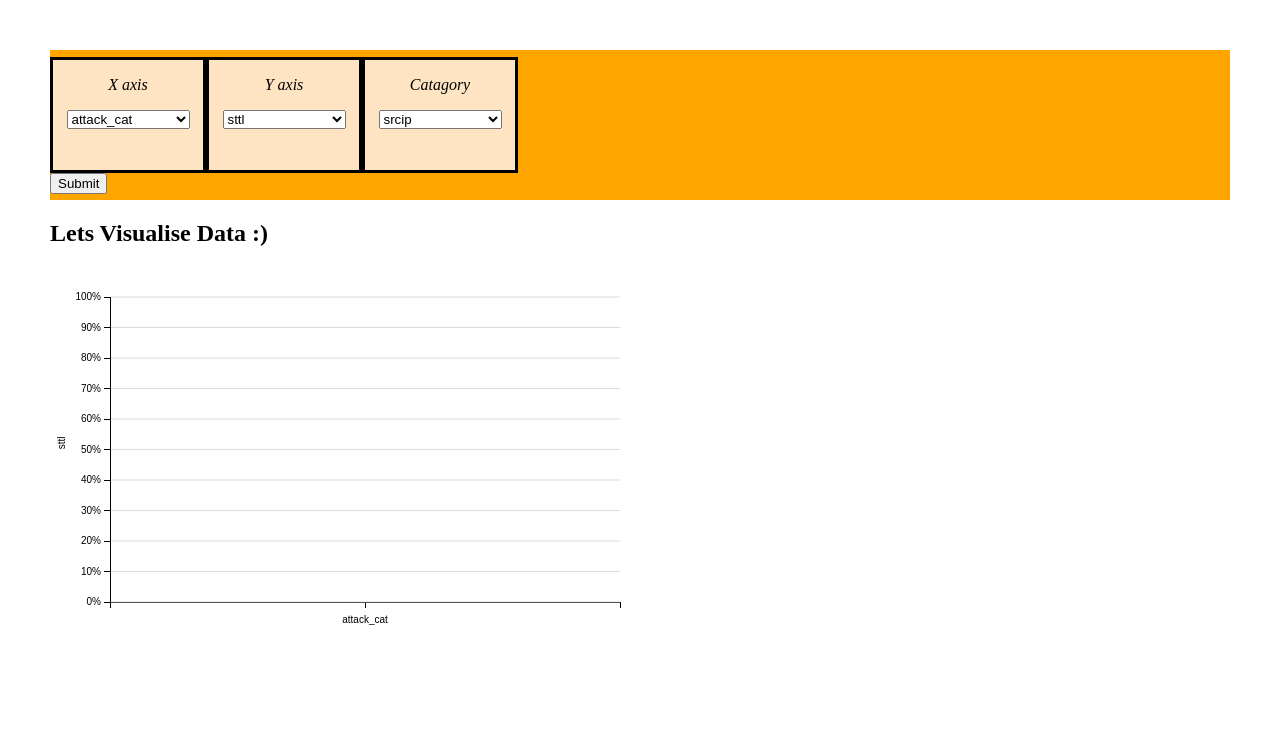
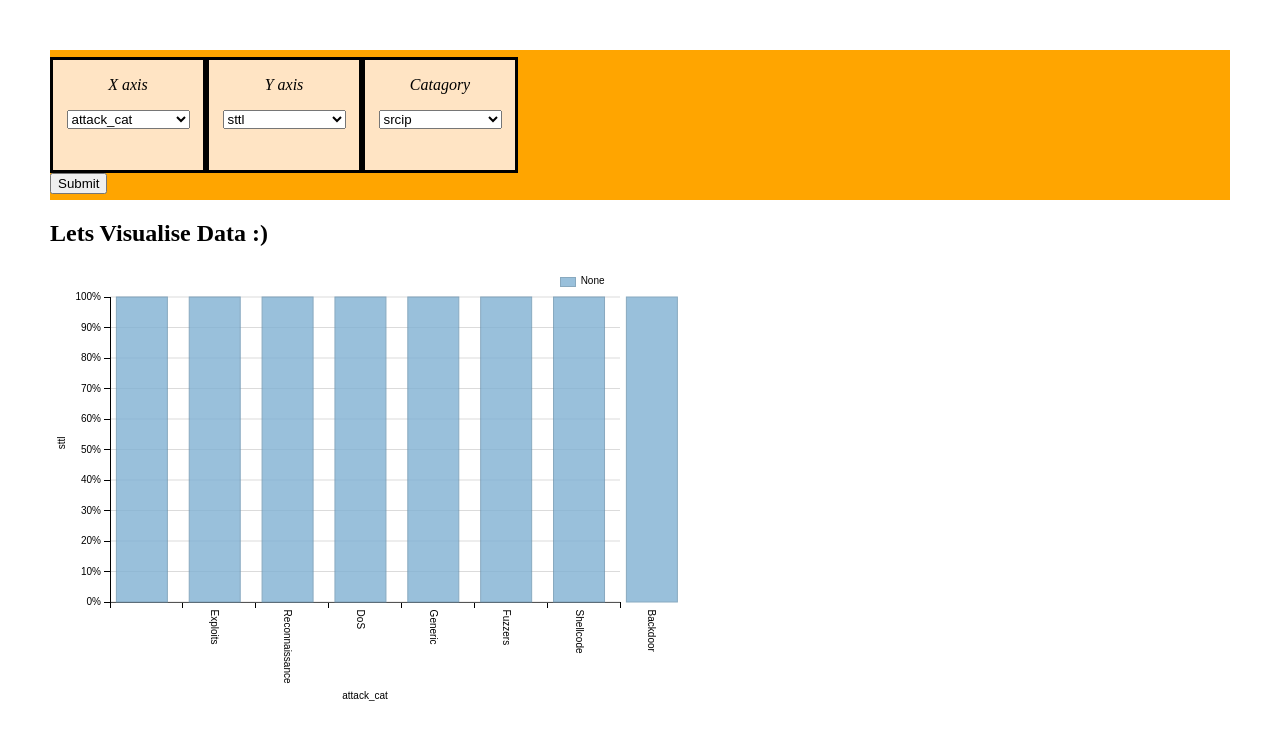
Before and after one commit to dhirajwork/d3-training, a plain HTML site: page index.html in a window 1280 px wide. Both pictures are taken after a click on the button "Submit". Shown: the top 740 px of the page. Drawn offline with Linux system fonts and the light colour scheme.

Commit message:
Update index.html

```diff
--- a/index.html
+++ b/index.html
@@ -274,6 +274,7 @@ var reload=function(){
 			//y.showbycent = true;
 			//var y = ChartInstance.addMeasureAxis('y', 'Count');
 			//var s = ChartInstance.addSeries(""+choicecat+"", dimple.plot.bar);
+			var s = ChartInstance.addSeries("None", dimple.plot.bar);
 			ChartInstance.addLegend(60, 10, 510, 20, "right");
 			ChartInstance.draw(1500);
 			 });
```
